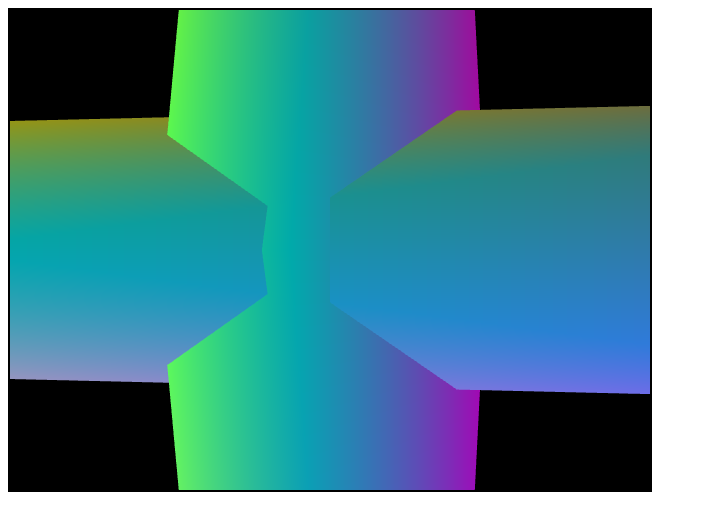
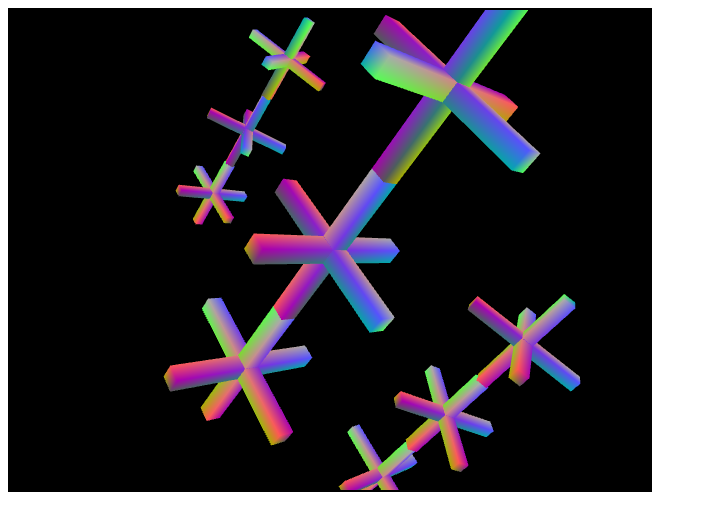
Before and after one commit to studemark/CSCI390Graphics, a plain HTML site: page Lab2/index.html in a window 1280 px wide. Shown: the whole page, without its empty margins (0-707 px from the left). Drawn offline with Linux system fonts and the light colour scheme.

Commit message:
Added Jack, Jack Stack, and Jack Stack Attack.

```diff
--- a/Lab2/CompoundModel.js
+++ b/Lab2/CompoundModel.js
@@ -8,13 +8,12 @@ class CompoundModel {
    }
 
    render(gl, prgInfo, mvMatrix) {
+      //console.log(this.submodels);
+      const finalTransform = mat4.create();
 
-      const finaltransform = mat4.create();
-
-      for (var models in this.submodels) {
-         mat4.multiply(finaltransform, this.submodels[models][1], mvMatrix);
-         this.submodels[models][0].render(gl, prgInfo, finaltransform);
+      for (var models of this.submodels) {
+         mat4.multiply(finalTransform, mvMatrix, models[1]);
+         models[0].render(gl, prgInfo, finalTransform);
       }
-
    }
 }
--- a/Lab2/Jack.js
+++ b/Lab2/Jack.js
@@ -2,31 +2,22 @@ class Jack extends CompoundModel {
    constructor(gl) {
       super();
 
-      const rect1 = new CubeModel(gl);
-      const rect2 = new CubeModel(gl);
-      const rect3 = new CubeModel(gl);
+      const rect = new CubeModel(gl);
 
       const rect1T = mat4.create();
-      const vector1 = vec3.create();
+      const vector = [1, 0.1, 0.1];
 
-      vec3.set(vector1, 1, 0.1, 0.1);
-      mat4.scale(rect1T, mat4.create(), vector1);
-      super.addChild(rect1, rect1T);
+      mat4.scale(rect1T, mat4.create(), vector);
+      super.addChild(rect, rect1T);
 
       const rect2T = mat4.create();
-      const vector2 = vec3.create();
-
-      vec3.set(vector2, 0.1, 1, 0.1);
-      mat4.scale(rect2T, mat4.create(), vector2);
-      super.addChild(rect2, rect2T);
+      mat4.rotateZ(rect2T, rect2T, Math.PI/2);
+      mat4.scale(rect2T, rect2T, vector);
+      super.addChild(rect, rect2T);
 
       const rect3T = mat4.create();
-      const vector3 = vec3.create();
-
-      vec3.set(vector3, 0.1, 0.1, 1);
-      mat4.scale(rect3T, mat4.create(), vector3);
-      super.addChild(rect3, rect3T);
-
-
+      mat4.rotateY(rect3T, rect3T, Math.PI / 2);
+      mat4.scale(rect3T, rect3T, vector)
+      super.addChild(rect, rect3T);
    }
 }
--- /dev/null
+++ b/Lab2/JackStack.js
@@ -0,0 +1,20 @@
+class JackStack extends CompoundModel {
+   constructor(gl, rot) {
+      super();
+
+      const jack = new Jack(gl);
+
+      const jackT = mat4.create();
+      mat4.translate(jackT, jackT, [0, 2, 0]);
+      super.addChild(jack, jackT);
+
+      const jack2T = mat4.create();
+      mat4.rotateY(jack2T, jack2T, rot);
+      super.addChild(jack, jack2T);
+
+      const jack3T = mat4.create();
+      mat4.translate(jack3T, jack3T, [0, -2, 0]);
+      mat4.rotateY(jack3T, jack3T, rot*2);
+      super.addChild(jack, jack3T);
+   }
+}
--- /dev/null
+++ b/Lab2/JackStackAttack.js
@@ -0,0 +1,22 @@
+class JackStackAttack extends CompoundModel {
+   constructor(gl) {
+      super();
+
+      const jackStackL = new JackStack(gl, 120 * Math.PI/180);
+      const jackStackM = new JackStack(gl, Math.PI/2);
+      const jackStackR = new JackStack(gl, 30 * Math.PI/180);
+
+      const transformL = mat4.create();
+      mat4.translate(transformL, transformL, [-2, 0, 0])
+      mat4.scale(transformL, transformL, [0.5, 0.5, 0.5])
+      super.addChild(jackStackL, transformL);
+
+      super.addChild(jackStackM, mat4.create());
+
+      const transformR = mat4.create();
+      mat4.translate(transformR, transformR, [2, 0, 0]);
+      mat4.scale(transformR, transformR, [0.5, 0.5, 0.5]);
+      super.addChild(jackStackR, transformR);
+
+   }
+}
--- a/Lab2/index.html
+++ b/Lab2/index.html
@@ -12,6 +12,8 @@
 
    <script src="CompoundModel.js"></script>
    <script src="Jack.js"></script>
+   <script src="JackStack.js"></script>
+   <script src="JackStackAttack.js"></script>
    <script src="LeafModel.js"></script>
    <script src="../gl-matrix.js"></script>
    <script src="ShaderProg.js"></script>
--- a/Lab2/webgl-demo.js
+++ b/Lab2/webgl-demo.js
@@ -1,4 +1,4 @@
-
+var cubeRotation = 0.0;
 main();
 
 //
@@ -51,7 +51,7 @@ function main() {
    // Here's where we call the routine that builds all the
    // objects we'll be drawing.
    //const cube = new CubeModel(gl);
-   const jack = new Jack(gl);
+   const jack = new JackStackAttack(gl);
 
    // Draw the scene repeatedly
    function doFrame(now) {
@@ -105,11 +105,11 @@ function drawScene(gl, programInfo, jack, time) {
     [0.0, 0.0, -6.0]);  // amount to translate
    mat4.rotate(modelViewMatrix,  // destination matrix
     modelViewMatrix,  // matrix to rotate
-    Math.PI / 4,     // amount to rotate in radians
+    cubeRotation * Math.PI / 4,     // amount to rotate in radians
     [0, 0, 1]);       // axis to rotate around (Z)
    mat4.rotate(modelViewMatrix,  // destination matrix
     modelViewMatrix,  // matrix to rotate
-    Math.PI / 4,// amount to rotate in radians
+    cubeRotation * Math.PI / 4,// amount to rotate in radians
     [1, 1, 0]);       // axis to rotate around (Y)
 
    gl.useProgram(programInfo.program);
@@ -125,7 +125,7 @@ function drawScene(gl, programInfo, jack, time) {
    jack.render(gl, programInfo, modelViewMatrix);
    // Update the rotation for the next draw
 
-   //cubeRotation = time;
+   cubeRotation = time;
 }
 
 function loadShader(gl, type, source) {
```
